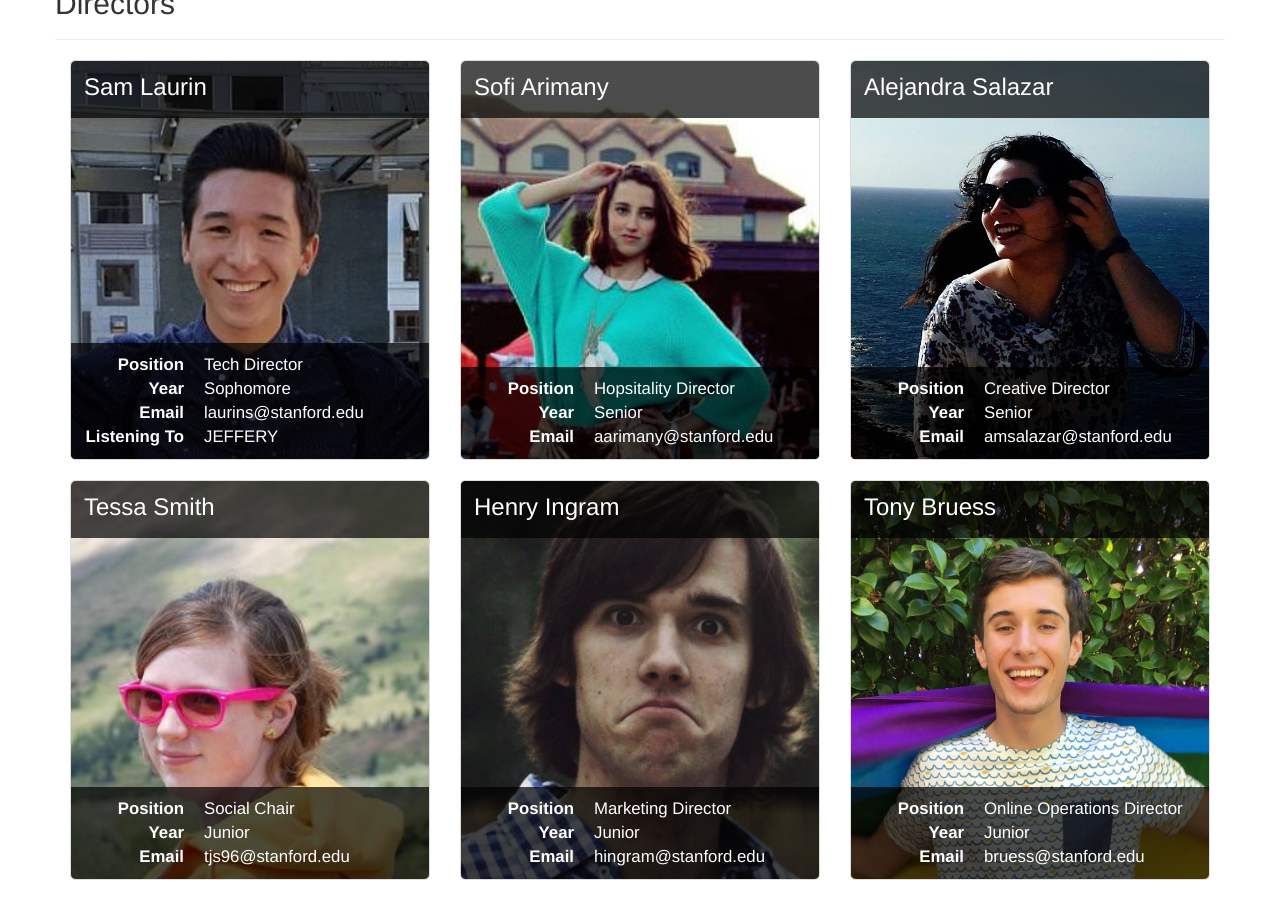
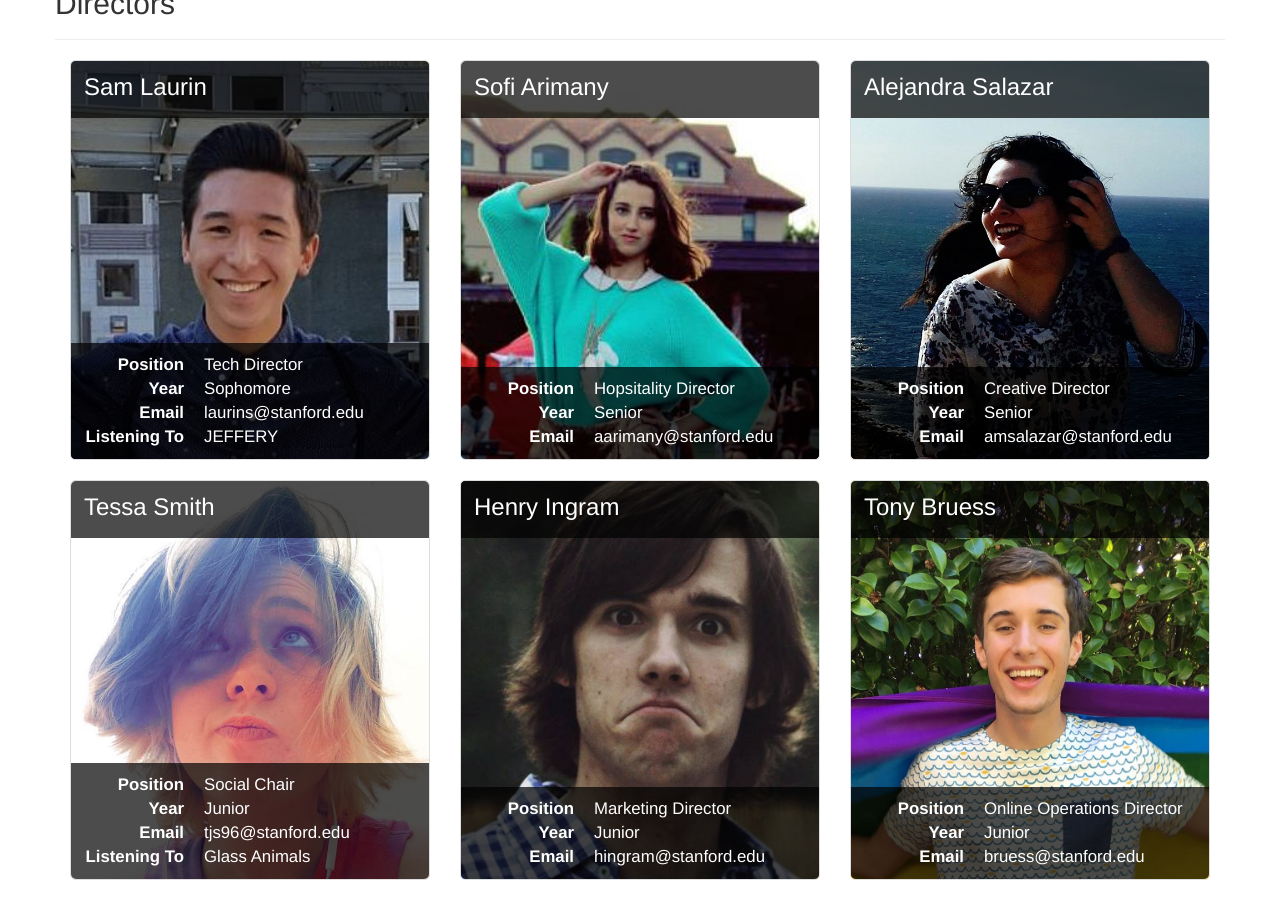
Before and after one commit to StanfordConcertNetwork/scn.stanford.edu, a Jekyll site: the page built from team.html, in a window 1280 px wide and 900 px high, scrolled down 3116 px. Built offline with Jekyll 4.4.1, drawn with Linux system fonts in a browser that asks for light colours; nearby versions of some CDN libraries.

```diff
--- a/_data/team.yml
+++ b/_data/team.yml
@@ -128,8 +128,8 @@ Directors:
     position: Social Chair
     year: Junior
     email: tjs96@stanford.edu
-    artist:
-    artist_link:
+    artist: Glass Animals
+    artist_link: https://open.spotify.com/artist/4yvcSjfu4PC0CYQyLy4wSq
   - image: henry
     name: Henry Ingram
     position: Marketing Director
```
Also changed, not shown: assets/img/team/tessa.jpg.
